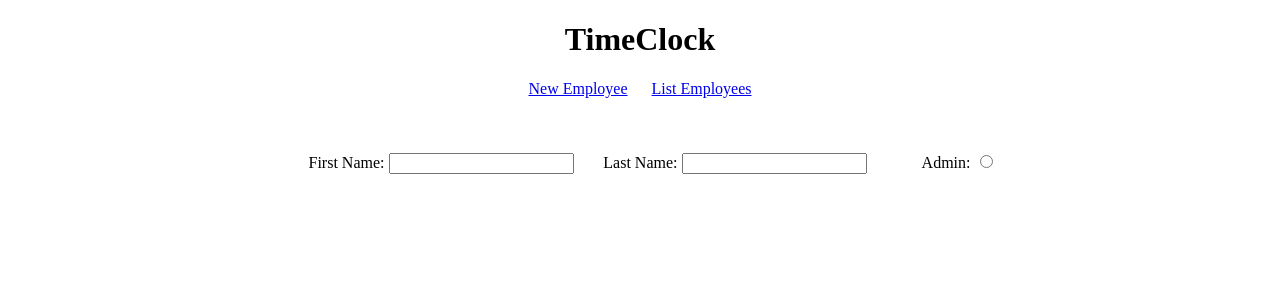
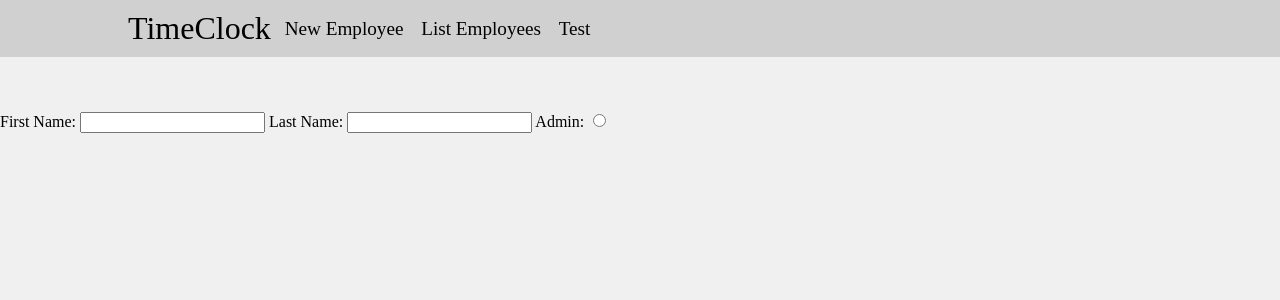
Before and after one commit to JamesLikier/timeclock, a Python web app: template templates/newEmployee.html in a window 1280 px wide. Shown: the top 300 px of the page. Run offline with Jinja, Linux system fonts and the light colour scheme; the template is opened without the code that fills it, so the values that code supplies are empty.

Commit message:
Added styles for navbar.

```diff
--- a/static/timeclock.css
+++ b/static/timeclock.css
@@ -1,40 +1,49 @@
-.centered,.message {
-    width: max-content;
-    margin-left: auto;
-    margin-right: auto;
+:root {
+    --body-bg-color: #f0f0f0;
+    --navbar-bg-color: #d0d0d0;
+    --visited-color: black;
 }
-#navbar a {
-    margin-left: 10px;
+html {
+    box-sizing: border-box;
+}
+* {
+    box-sizing: inherit;
+}
+body {
+    background-color: var(--body-bg-color);
+    position: relative;
+    margin: 0px;
+    padding: 0px;
+}
+.nav-backdrop {
+    background-color: var(--navbar-bg-color);
+}
+.container {
+    margin-left: 10%;
+    margin-right: 10%;
+    padding-top: 10px;
+    padding-bottom: 10px;
+}
+.navbar {
+    display: flex;
+    flex-direction: row;
+    align-items: center;
+}
+.navbar :any-link {
+    color: var(--visited-color);
+}
+.nav-brand {
     margin-right: 10px;
+    text-decoration: none;
+    font-size: 2em;
 }
-label {
-    display: inline-block;
-    min-width: 100px;
-    text-align: right;
+.nav-item {
+    margin-right: 10px;
+    text-decoration: none;
+    font-size: 1.2em;
+    padding: 0.2em;
 }
-#submit {
-    margin-right: 0px;
-    margin-left: auto;
-    display: block;
+.nav-item:hover {
+    outline: 1px solid;
+    border-radius: 0.2em;
 }
-.employeeList {
-    min-width: 200px;
-    border-radius: 25px;
-    border: 2px solid black;
-    padding: 10px;
-}
-.employeeListItem {
-    border-radius: 10px;
-    border-left: 5px solid blue;
-    padding-left: 5px;
-    padding-top: 5px;
-    padding-bottom: 5px;
-    margin-top: 3px;
-    margin-bottom: 3px;
-}
-.r1 {
-    background-color: #e3e3e3;
-}
-.r2 {
-    background-color: #e3e3e3;
-}
--- a/templates/base.html
+++ b/templates/base.html
@@ -1,20 +1,28 @@
 <!DOCTYPE html>
 <html>
+
 <head>
   {% block head %}
   <title>{% block title %}{% endblock %} - TimeClock</title>
   <link rel="stylesheet" href="/static/timeclock.css">
   {% endblock %}
 </head>
+
 <body>
-    <h1 id="title" class="centered">TimeClock</h1>
-    <div id="navbar" class="centered">
-      <a href="/employee/new">New Employee</a>
-      <a href="/employee/list">List Employees</a>
+  <div class="nav-backdrop">
+    <div class="container">
+      <div class="navbar">
+        <a class="nav-brand" href="/">TimeClock</a>
+        <a class="nav-item" href="/employee/new">New Employee</a>
+        <a class="nav-item" href="/employee/list">List Employees</a>
+        <a class="nav-item" href="/test">Test</a>
+      </div>
+    </div>
   </div>
   <br>
   <br>
   <br>
   {% block content %}{% endblock %}
 </body>
+
 </html>
```
Lines whose indentation alone changed are shown as unchanged.
